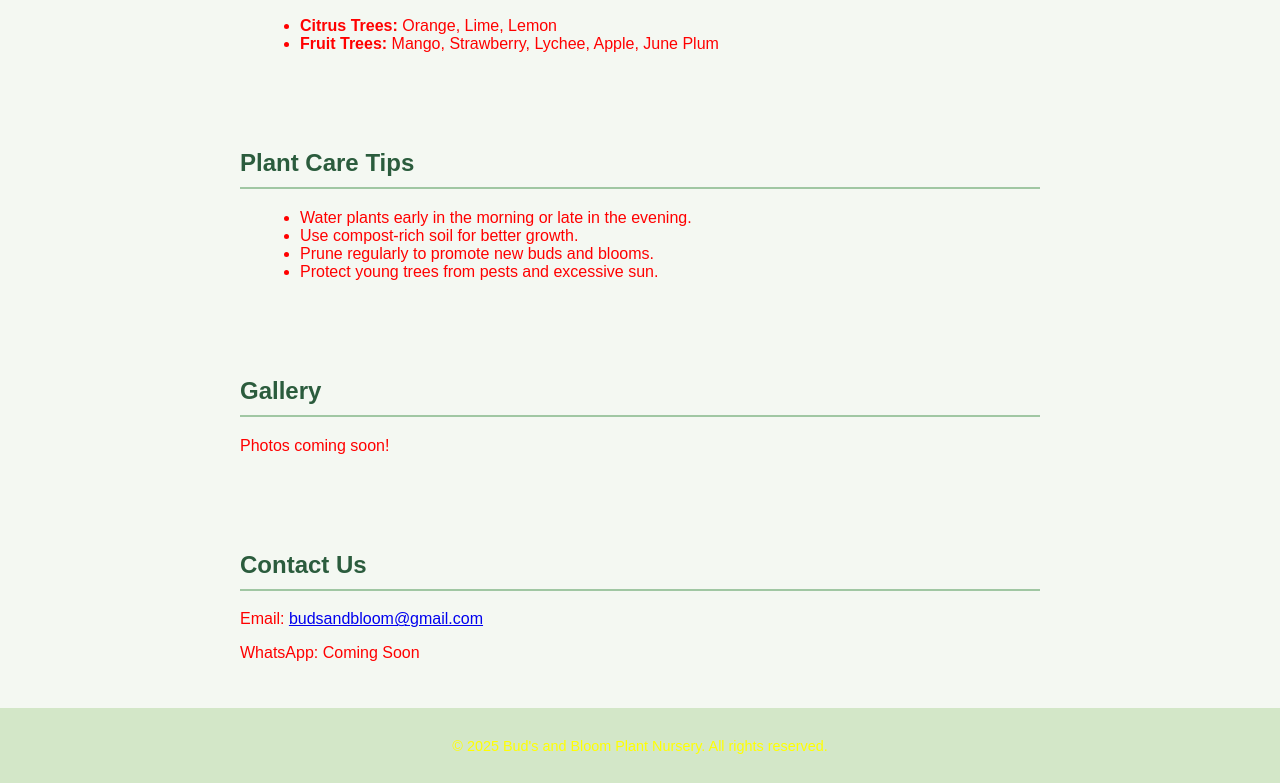
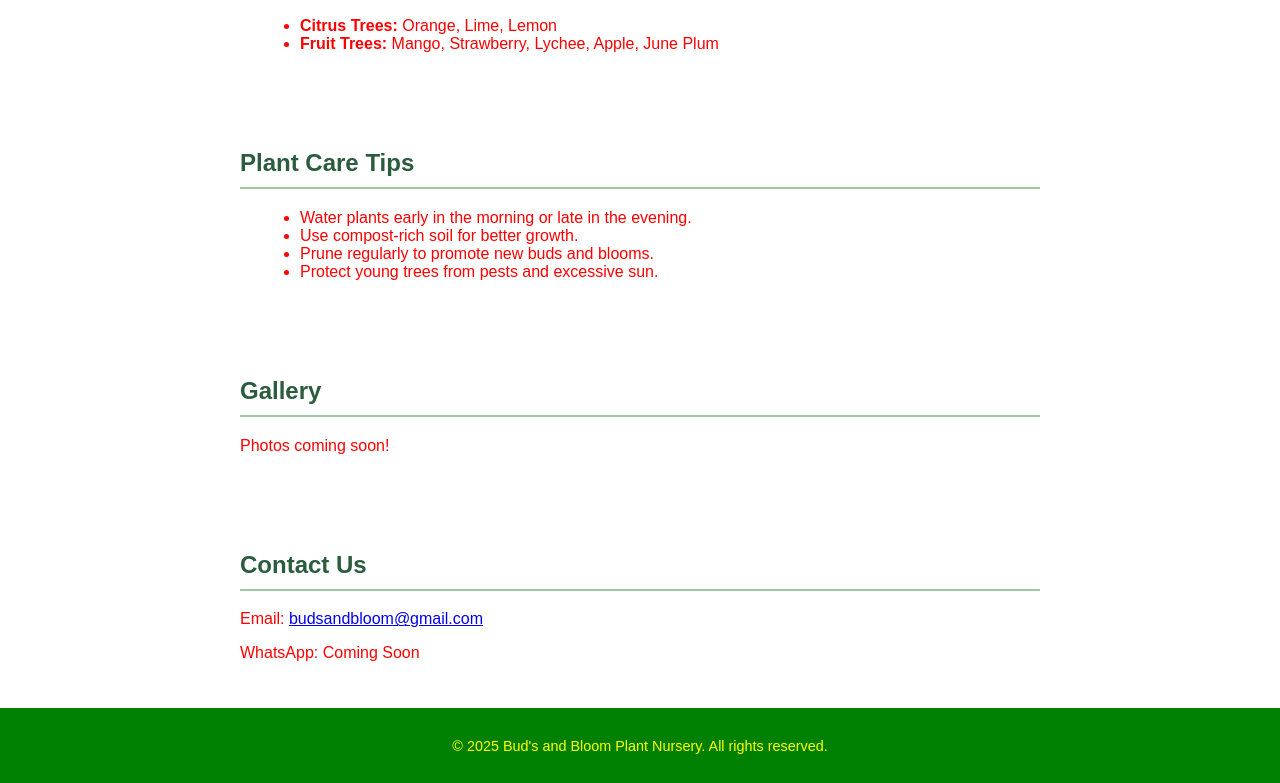
Before and after one commit to jenelle-cyber/Bud-s-and-bloom, a plain HTML site: page index.html in a window 1280 px wide. Shown: the part 488-1271 px from the top of the page. Drawn offline with Linux system fonts and the light colour scheme.

Commit message:
Update style.css

```diff
--- a/style.css
+++ b/style.css
@@ -2,7 +2,7 @@ body {
   font-family: Arial, sans-serif;
   margin: 0;
   padding: 0;
-  background: #f4f8f2;
+  background: White;
   color: Red;
 }
 
@@ -43,7 +43,7 @@ ul {
 
 footer {
   text-align: center;
-  background-color: #d3e7c8;
+  background-color: Green;
   padding: 15px;
   font-size: 0.9rem;
   color: Yellow;
```
